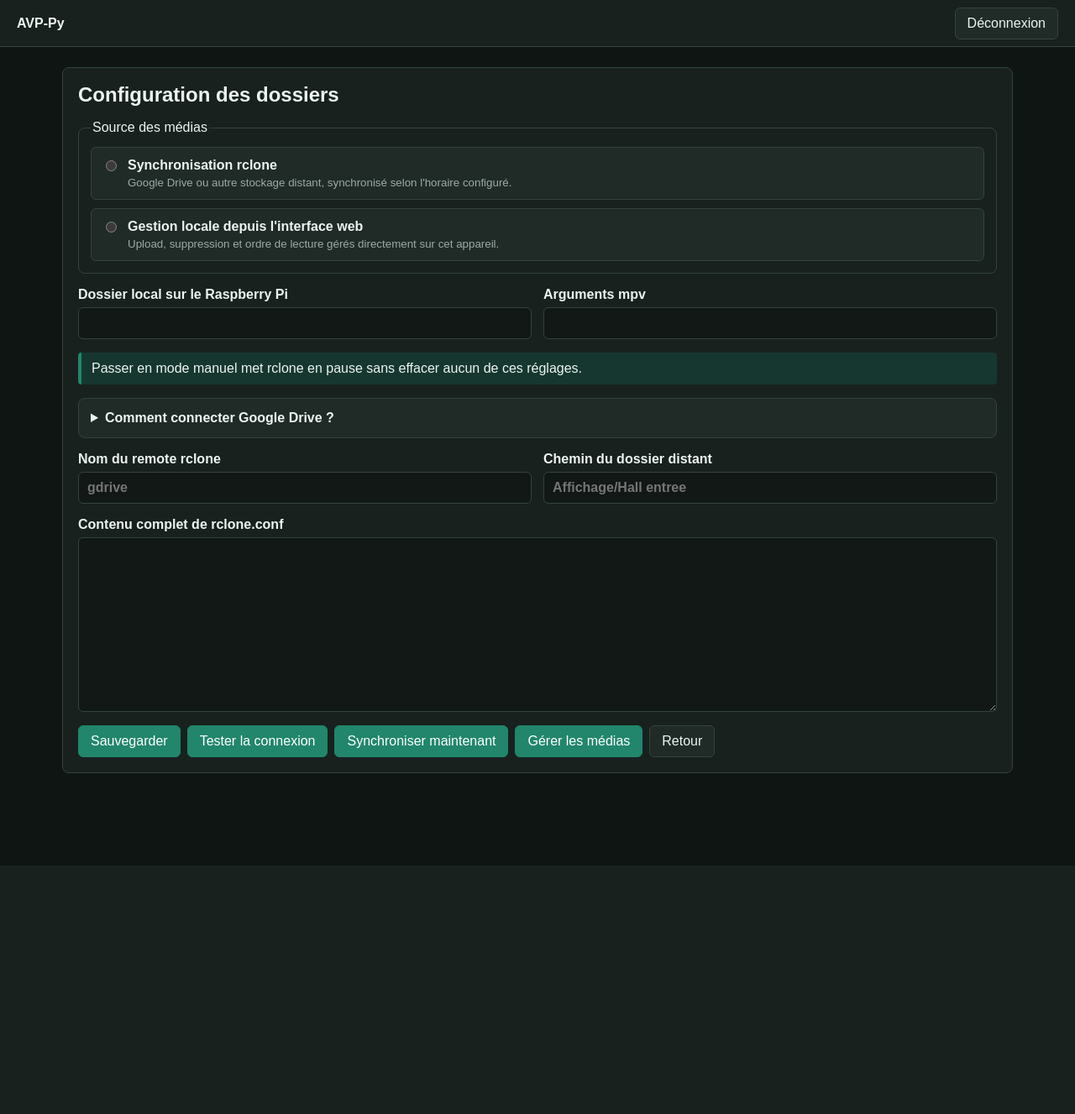
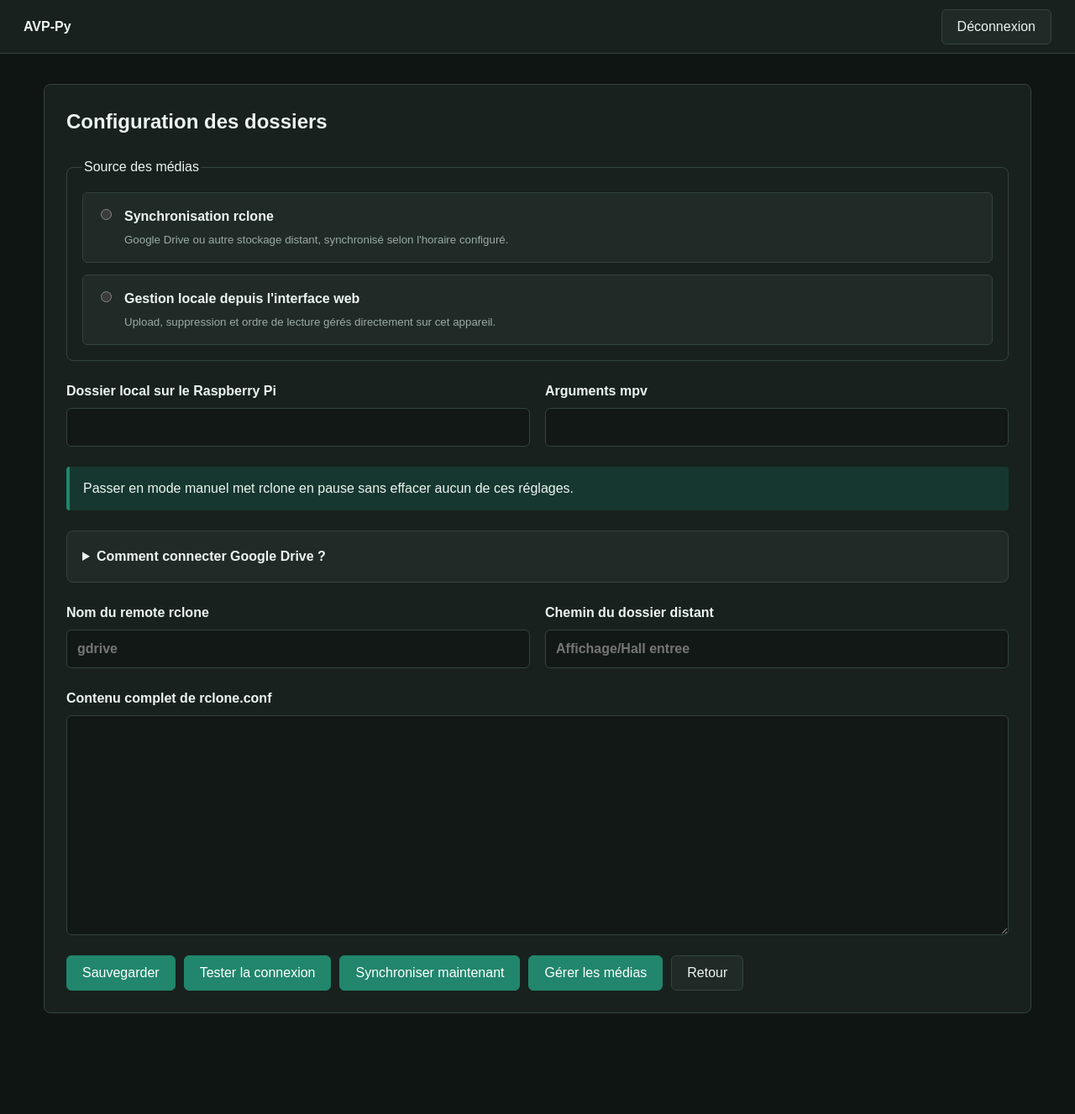
Before and after one commit to Kaquaoify/AVP-Py, a FastAPI app: template avppy/templates/folders.html in a window 1280 px wide. Shown: the whole page at 84% size. Before the commit the page ends 921 px from the top, so only its background shows below. Run offline with FastAPI, Linux system fonts and the light colour scheme; the template is opened without the code that fills it, so the values that code supplies are empty; parts of the project's set-up code (start-up, migrations or seed data) failed here and were passed over; some libraries are stand-ins or nearby versions.

Commit message:
ui update

```diff
--- a/avppy/static/app.css
+++ b/avppy/static/app.css
@@ -24,6 +24,7 @@ body {
   color: var(--text);
   font-family: Arial, Helvetica, sans-serif;
   letter-spacing: 0;
+  line-height: 1.5;
 }
 
 a {
@@ -33,9 +34,9 @@ a {
 .topbar {
   display: flex;
   align-items: center;
-  gap: 16px;
-  min-height: 56px;
-  padding: 0 20px;
+  gap: 22px;
+  min-height: 64px;
+  padding: 0 28px;
   border-bottom: 1px solid var(--line);
   background: var(--panel);
 }
@@ -51,9 +52,9 @@ a {
 }
 
 .page {
-  max-width: 1180px;
+  max-width: 1240px;
   margin: 0 auto;
-  padding: 24px 24px 110px;
+  padding: 36px 32px 120px;
 }
 
 .login-page {
@@ -72,7 +73,7 @@ a {
 
 .stack {
   display: grid;
-  gap: 16px;
+  gap: 24px;
 }
 
 .toolbar,
@@ -88,23 +89,23 @@ a {
   display: flex;
   align-items: center;
   flex-wrap: wrap;
-  gap: 16px;
-  padding: 12px;
+  gap: 22px;
+  padding: 18px 20px;
 }
 
 .status-line {
   display: flex;
   flex-wrap: wrap;
-  gap: 18px;
-  margin: 16px 0;
-  padding: 10px 12px;
+  gap: 16px 28px;
+  margin: 22px 0;
+  padding: 14px 18px;
   color: var(--muted);
 }
 
 .button-row {
   display: flex;
   flex-wrap: wrap;
-  gap: 8px;
+  gap: 10px;
 }
 
 button,
@@ -114,8 +115,8 @@ button,
   display: inline-flex;
   align-items: center;
   justify-content: center;
-  min-height: 38px;
-  padding: 0 14px;
+  min-height: 42px;
+  padding: 0 18px;
   border: 1px solid var(--accent);
   border-radius: 6px;
   background: var(--accent);
@@ -226,20 +227,20 @@ dd {
 
 .settings-nav {
   display: grid;
-  gap: 10px;
-  max-width: 420px;
+  gap: 14px;
+  max-width: 480px;
 }
 
 .settings-nav a {
   justify-content: flex-start;
-  min-height: 48px;
+  min-height: 56px;
   background: var(--panel-soft);
   color: var(--text);
   border-color: var(--line);
 }
 
 .panel {
-  padding: 18px;
+  padding: 26px;
 }
 
 .panel h1 {
@@ -248,7 +249,7 @@ dd {
 }
 
 .help-box {
-  padding: 14px;
+  padding: 18px;
   border: 1px solid var(--line);
   border-radius: 8px;
   background: var(--panel-soft);
@@ -292,7 +293,7 @@ dd {
 
 .notice {
   margin: 0;
-  padding: 10px 12px;
+  padding: 14px 16px;
   border-left: 4px solid var(--accent);
   border-radius: 4px;
   background: #16372f;
@@ -305,9 +306,9 @@ dd {
 
 .source-picker {
   display: grid;
-  gap: 10px;
+  gap: 14px;
   margin: 0;
-  padding: 14px;
+  padding: 18px;
   border: 1px solid var(--line);
   border-radius: 8px;
 }
@@ -316,8 +317,8 @@ dd {
   display: grid;
   grid-template-columns: auto 1fr;
   align-items: start;
-  gap: 10px;
-  padding: 12px;
+  gap: 12px;
+  padding: 16px;
   border: 1px solid var(--line);
   border-radius: 6px;
   background: var(--panel-soft);
@@ -336,7 +337,7 @@ dd {
 }
 
 .source-picker small {
-  margin-top: 4px;
+  margin-top: 6px;
   color: var(--muted);
   font-weight: 400;
 }
@@ -415,7 +416,7 @@ button.danger {
 
 label {
   display: grid;
-  gap: 6px;
+  gap: 8px;
   font-weight: 600;
 }
 
@@ -423,8 +424,8 @@ input,
 textarea,
 select {
   width: 100%;
-  min-height: 38px;
-  padding: 8px 10px;
+  min-height: 42px;
+  padding: 10px 12px;
   border: 1px solid var(--line);
   border-radius: 6px;
   background: var(--panel-deep);
@@ -440,15 +441,15 @@ textarea,
 .form-grid {
   display: grid;
   grid-template-columns: repeat(auto-fit, minmax(220px, 1fr));
-  gap: 14px;
+  gap: 18px;
 }
 
 .days {
   display: flex;
   flex-wrap: wrap;
-  gap: 12px;
+  gap: 14px 18px;
   margin: 0;
-  padding: 12px;
+  padding: 16px;
   border: 1px solid var(--line);
   border-radius: 8px;
 }
```
Also changed, not shown: other parts of avppy/static/app.css (+61 -35 lines).
